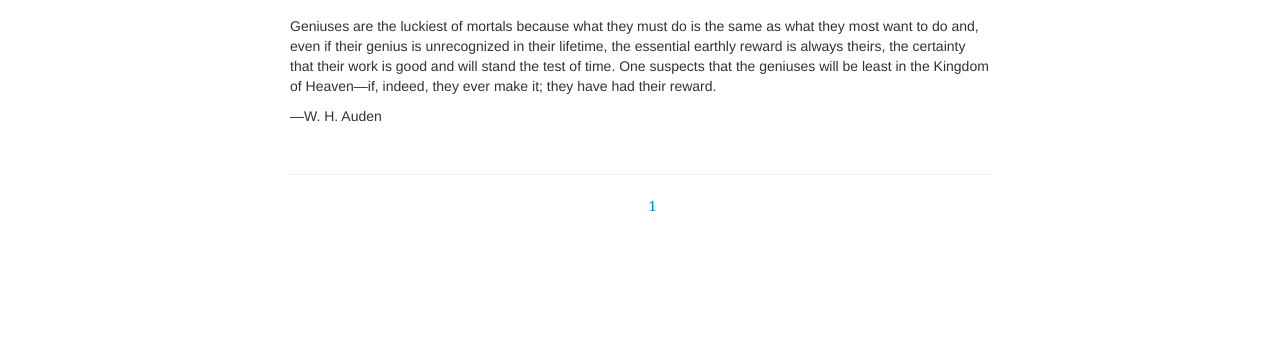
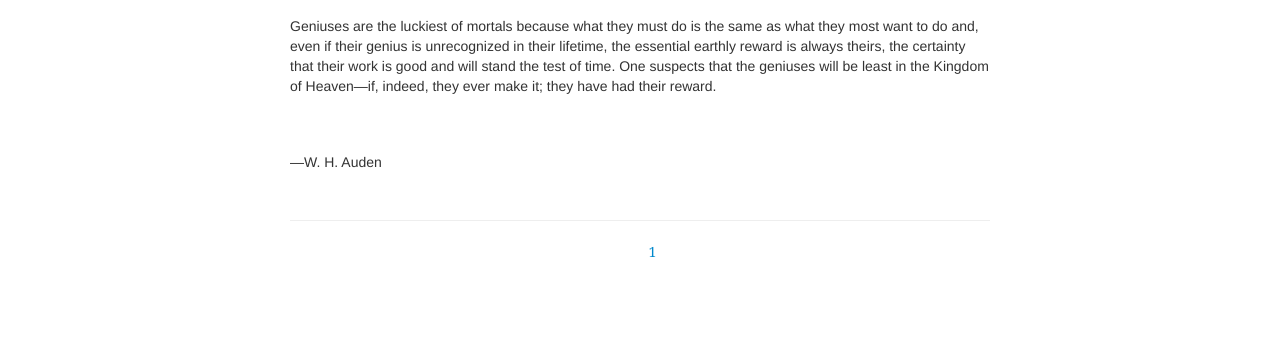
Before and after one commit to gleaned/gleaned.github.io, a Jekyll site: the page built from index.html, in a window 1280 px wide. Shown: the part 345-691 px from the top of the page. Built offline with Jekyll 4.4.1, drawn with Linux system fonts in a browser that asks for light colours; some web fonts are replaced.

Commit message:
/ ‘index.html’

```diff
--- a/index.html
+++ b/index.html
@@ -11,7 +11,7 @@
     		<section class="content">
     		  <h1>gleaned</h1>
           <p style="text-align:center;margin-bottom:7em">A staid fool's repository of book summaries.</p>
-          <p>Geniuses are the luckiest of mortals because what they must do is the same as what they most want to do and, even if their genius is unrecognized in their lifetime, the essential earthly reward is always theirs, the certainty that their work is good and will stand the test of time. One suspects that the geniuses will be least in the Kingdom of Heaven—if, indeed, they ever make it; they have had their reward.</p>
+          <p style="margin-bottom:4em">Geniuses are the luckiest of mortals because what they must do is the same as what they most want to do and, even if their genius is unrecognized in their lifetime, the essential earthly reward is always theirs, the certainty that their work is good and will stand the test of time. One suspects that the geniuses will be least in the Kingdom of Heaven—if, indeed, they ever make it; they have had their reward.</p>
           <p>—W. H. Auden</p>
 
     		</section>
```
